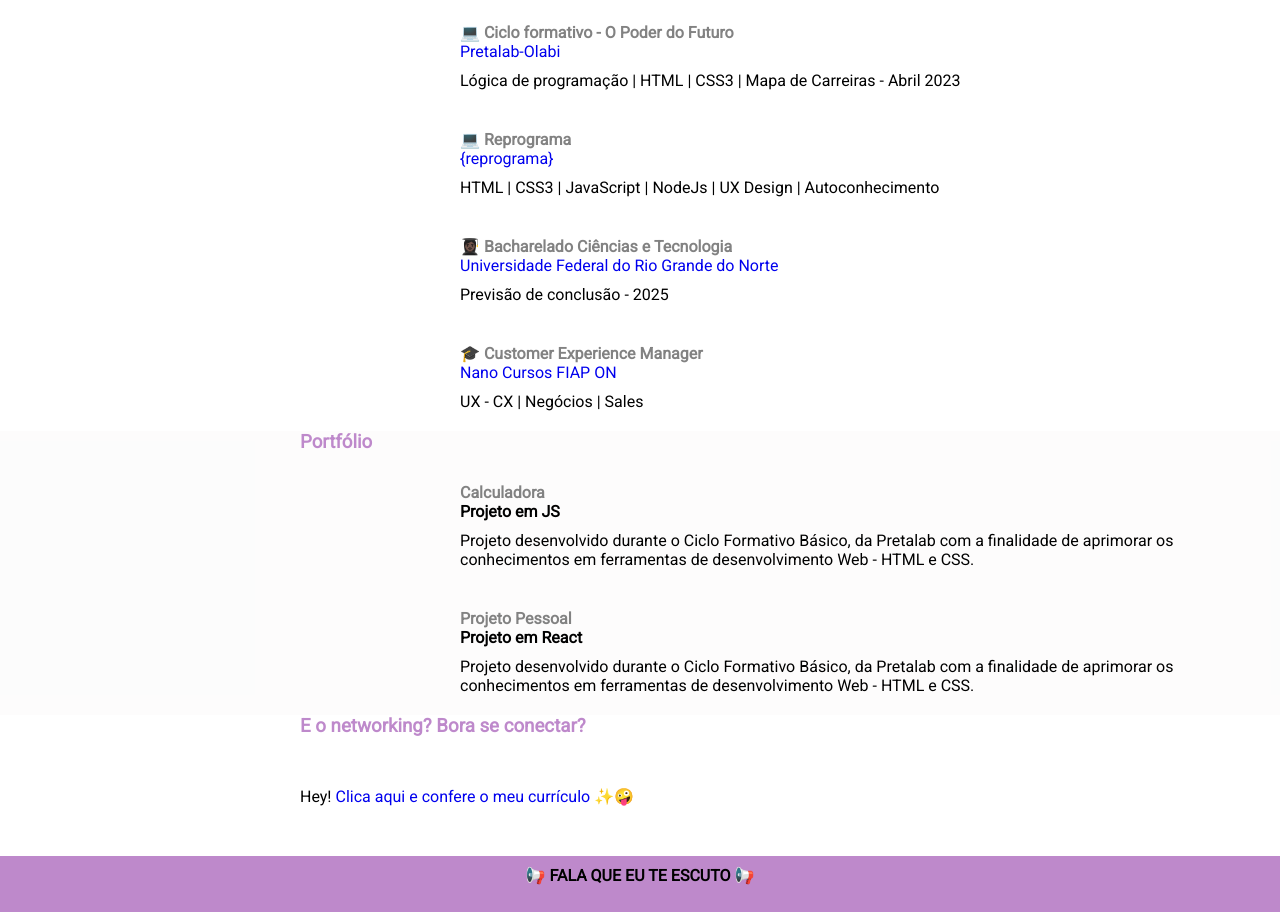
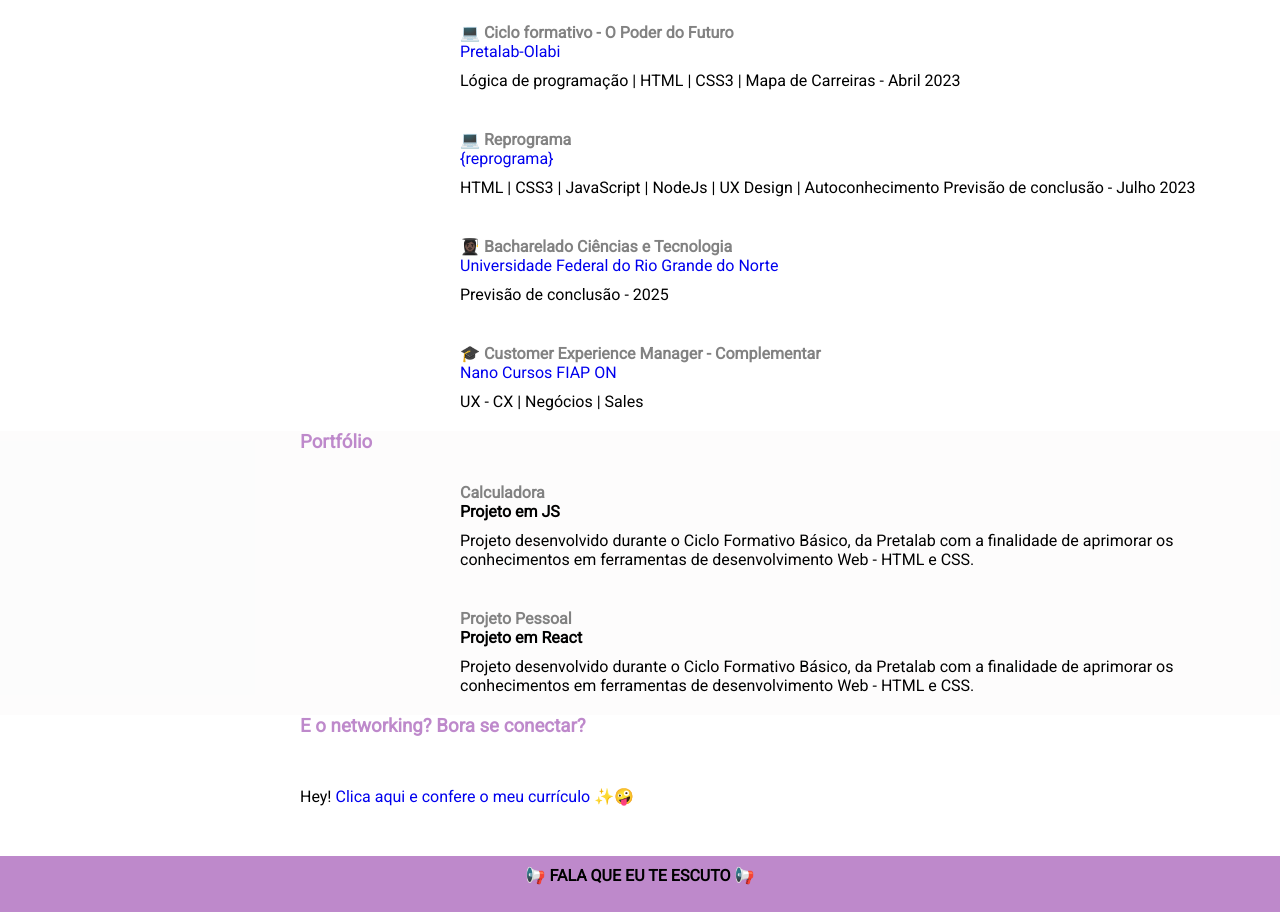
Before and after one commit to amanddmouraz/Projeto-HTML-CSS, a plain HTML site: page index.html in a window 1280 px wide. Shown: the part 830-1742 px from the top of the page. Drawn offline with Linux system fonts and the light colour scheme; a web font is replaced by a local one.

Commit message:
"Correção HTML - UX - CX"

```diff
--- a/index.html
+++ b/index.html
@@ -84,6 +84,7 @@
                             </a>
                             <p class="lista-descricao">
                                 HTML | CSS3 | JavaScript | NodeJs | UX Design | Autoconhecimento
+                                Previsão de conclusão - Julho 2023
                             </p>
 
                         </li>
@@ -100,7 +101,7 @@
                         </li>
                         <li>
                             <p class="lista-titulo">
-                                🎓 Customer Experience Manager
+                                🎓 Customer Experience Manager - Complementar
                             </p>
                             <a href="https://www.fiap.com.br/" target="_blank" class="lista-local"> Nano Cursos FIAP
                                 ON</a>
```
